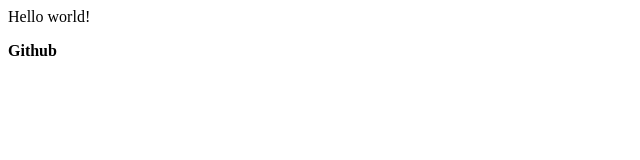
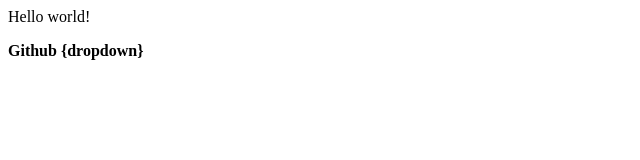
Before and after one commit to yaswanthteja/git_tutorials, a plain HTML site: page index.html in a window 1280 px wide. Shown: the full height of the page, 0-640 px from the left. Drawn offline with Linux system fonts and the light colour scheme.

Commit message:
adding droupdown

```diff
--- a/index.html
+++ b/index.html
@@ -1,2 +1,2 @@
 <p>Hello world!</p>
-<p><b>Github</b></p>
+<p><b>Github {dropdown}</b></p>
```
